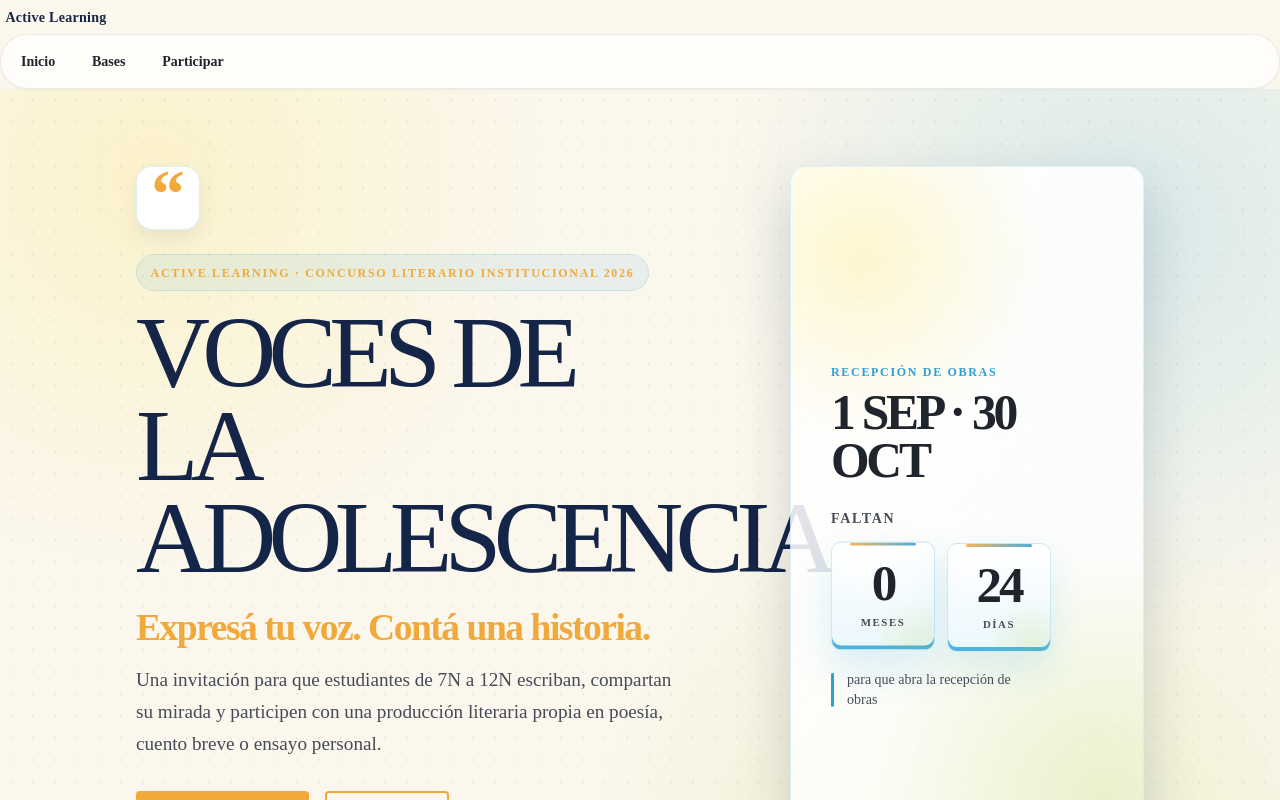
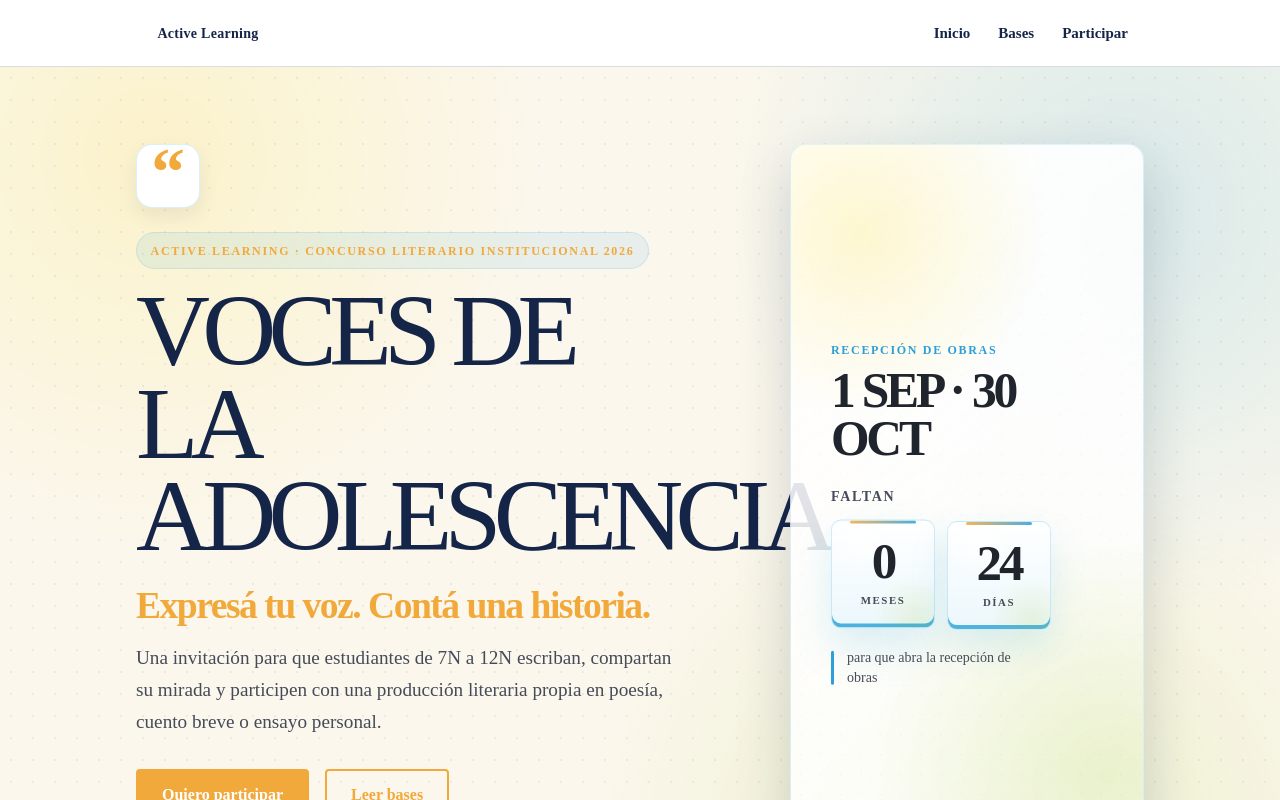
Before and after one commit to sophieblousson/voces-de-la-adolescencia, a Next.js app: page / in a window 1280 px wide. Shown: the top 800 px of the page. Built offline with nearby package versions, Linux system fonts and the light colour scheme.

Commit message:
Refactor Header styles for improved layout and design

```diff
--- a/components/layout/Header.module.css
+++ b/components/layout/Header.module.css
@@ -1,207 +1,121 @@
-.header {
+.topbar {
   position: sticky;
   top: 0;
   z-index: 50;
-  background: rgba(255, 255, 255, 0.86);
-  border-bottom: 1px solid rgba(26, 23, 27, 0.08);
-  backdrop-filter: blur(18px);
-  box-shadow: 0 10px 30px rgba(26, 23, 27, 0.04);
+  background: #ffffff;
+  border-bottom: 1px solid var(--color-line);
 }
 
-.brandLine {
-  width: 100%;
-  height: 4px;
-  background: var(--gradient-brand-line);
-}
-
-.inner {
+.wrap {
   max-width: var(--max-width);
   margin: 0 auto;
-  padding: 0.9rem var(--space-4);
+  padding: 16px 32px;
   display: flex;
   align-items: center;
   justify-content: space-between;
-  gap: var(--space-4);
+  gap: var(--space-6);
 }
 
-.brand {
-  display: flex;
+.logoLink {
+  display: inline-flex;
   align-items: center;
-  gap: var(--space-3);
-  color: var(--color-texto-principal);
+  flex: none;
 }
 
-.brand:hover {
+.logoLink:hover {
   text-decoration: none;
-}
-
-.brandText {
-  display: flex;
-  flex-direction: column;
-  line-height: 1.1;
-}
-
-.brandKicker {
-  font-size: 0.68rem;
-  font-weight: var(--fw-black);
-  color: var(--color-accion-principal);
-  text-transform: uppercase;
-  letter-spacing: 0.14em;
-}
-
-.brandName {
-  font-size: clamp(1rem, 2vw, 1.2rem);
-  font-weight: var(--fw-black);
-  color: var(--color-texto-principal);
-  letter-spacing: -0.035em;
 }
 
 .nav {
   display: flex;
   align-items: center;
-  gap: var(--space-2);
-  padding: 0.35rem;
-  border: 1px solid rgba(26, 23, 27, 0.08);
-  border-radius: var(--radius-full);
-  background: rgba(255, 255, 255, 0.72);
-  box-shadow: var(--shadow-xs);
+  gap: 28px;
 }
 
 .navLink {
-  color: var(--color-texto-principal);
-  font-weight: var(--fw-bold);
-  font-size: var(--fs-sm);
-  padding: 0.65rem 0.9rem;
-  border-radius: var(--radius-full);
-  transition:
-    color var(--transition-fast),
-    background-color var(--transition-fast);
+  position: relative;
+  color: var(--color-ink);
+  font-size: 15px;
+  font-weight: 600;
+  line-height: 1;
+  padding: 6px 0;
+  transition: color var(--transition-fast);
 }
 
 .navLink:hover {
-  color: var(--color-accion-principal);
-  background: rgba(57, 169, 220, 0.08);
-  text-decoration: none;
+  color: var(--color-marigold-dark);
 }
 
-.navCta {
-  display: inline-flex;
-  align-items: center;
-  justify-content: center;
-  background: var(--color-accion-principal);
-  color: #ffffff;
-  font-weight: var(--fw-black);
-  font-size: var(--fs-sm);
-  padding: 0.7rem 1.15rem;
-  border-radius: var(--radius-full);
-  box-shadow: 0 10px 24px rgba(57, 169, 220, 0.26);
-  transition:
-    transform var(--transition-fast),
-    background-color var(--transition-fast),
-    box-shadow var(--transition-fast);
+.navLink::after {
+  content: "";
+  position: absolute;
+  left: 0;
+  right: 0;
+  bottom: -2px;
+  height: 2px;
+  background: var(--color-marigold-dark);
+  transform: scaleX(0);
+  transform-origin: left;
+  transition: transform var(--transition-fast);
 }
 
-.navCta:hover {
-  background: var(--color-accion-principal-hover);
-  box-shadow: 0 14px 30px rgba(57, 169, 220, 0.32);
-  transform: translateY(-1px);
-  text-decoration: none;
+.navLink:hover::after {
+  transform: scaleX(1);
 }
 
 .toggle {
   display: none;
-  flex-direction: column;
-  justify-content: center;
-  gap: 5px;
-  width: 44px;
-  height: 44px;
+  width: 42px;
+  height: 42px;
+  border: 1px solid var(--color-line);
+  border-radius: var(--radius-sm);
   background: #ffffff;
-  border: 1px solid rgba(26, 23, 27, 0.1);
-  border-radius: var(--radius-full);
   padding: 0;
-  box-shadow: var(--shadow-xs);
 }
 
-.toggleBar {
-  width: 22px;
+.toggle span {
+  display: block;
+  width: 20px;
   height: 2px;
-  background-color: var(--color-negro);
-  border-radius: var(--radius-full);
-  transition:
-    transform var(--transition-fast),
-    opacity var(--transition-fast);
-  align-self: center;
+  margin: 4px auto;
+  background: var(--color-ink);
+  border-radius: 999px;
 }
 
-.toggleBarOpenTop {
-  transform: translateY(7px) rotate(45deg);
-}
-
-.toggleBarOpenHide {
-  opacity: 0;
-}
-
-.toggleBarOpenBottom {
-  transform: translateY(-7px) rotate(-45deg);
-}
-
-@media (max-width: 768px) {
-  .inner {
-    padding: 0.85rem var(--space-4);
-  }
-
-  .brandText {
-    max-width: 210px;
-  }
-
-  .brandKicker {
-    font-size: 0.62rem;
-  }
-
-  .brandName {
-    font-size: 1rem;
+@media (max-width: 720px) {
+  .wrap {
+    padding: 14px 20px;
   }
 
   .toggle {
-    display: flex;
+    display: block;
   }
 
   .nav {
     position: absolute;
-    top: calc(100% + 0.75rem);
-    left: var(--space-4);
-    right: var(--space-4);
+    top: 100%;
+    left: 20px;
+    right: 20px;
+    display: none;
     flex-direction: column;
     align-items: stretch;
-    gap: var(--space-2);
-    padding: var(--space-3);
-    background: rgba(255, 255, 255, 0.96);
-    border: 1px solid rgba(26, 23, 27, 0.1);
-    border-radius: var(--radius-lg);
+    gap: 0;
+    background: #ffffff;
+    border: 1px solid var(--color-line);
+    border-radius: var(--radius-md);
     box-shadow: var(--shadow-md);
-    max-height: 0;
-    opacity: 0;
-    overflow: hidden;
-    pointer-events: none;
-    transition:
-      max-height var(--transition-base),
-      opacity var(--transition-base);
+    padding: 10px;
   }
 
   .navOpen {
-    max-height: 320px;
-    opacity: 1;
-    pointer-events: auto;
+    display: flex;
   }
 
-  .navLink,
-  .navCta {
-    width: 100%;
-    padding: 0.9rem 1rem;
-    border-radius: var(--radius-md);
+  .navLink {
+    padding: 12px 10px;
   }
 
-  .navCta {
-    text-align: center;
+  .navLink::after {
+    display: none;
   }
 }
```
